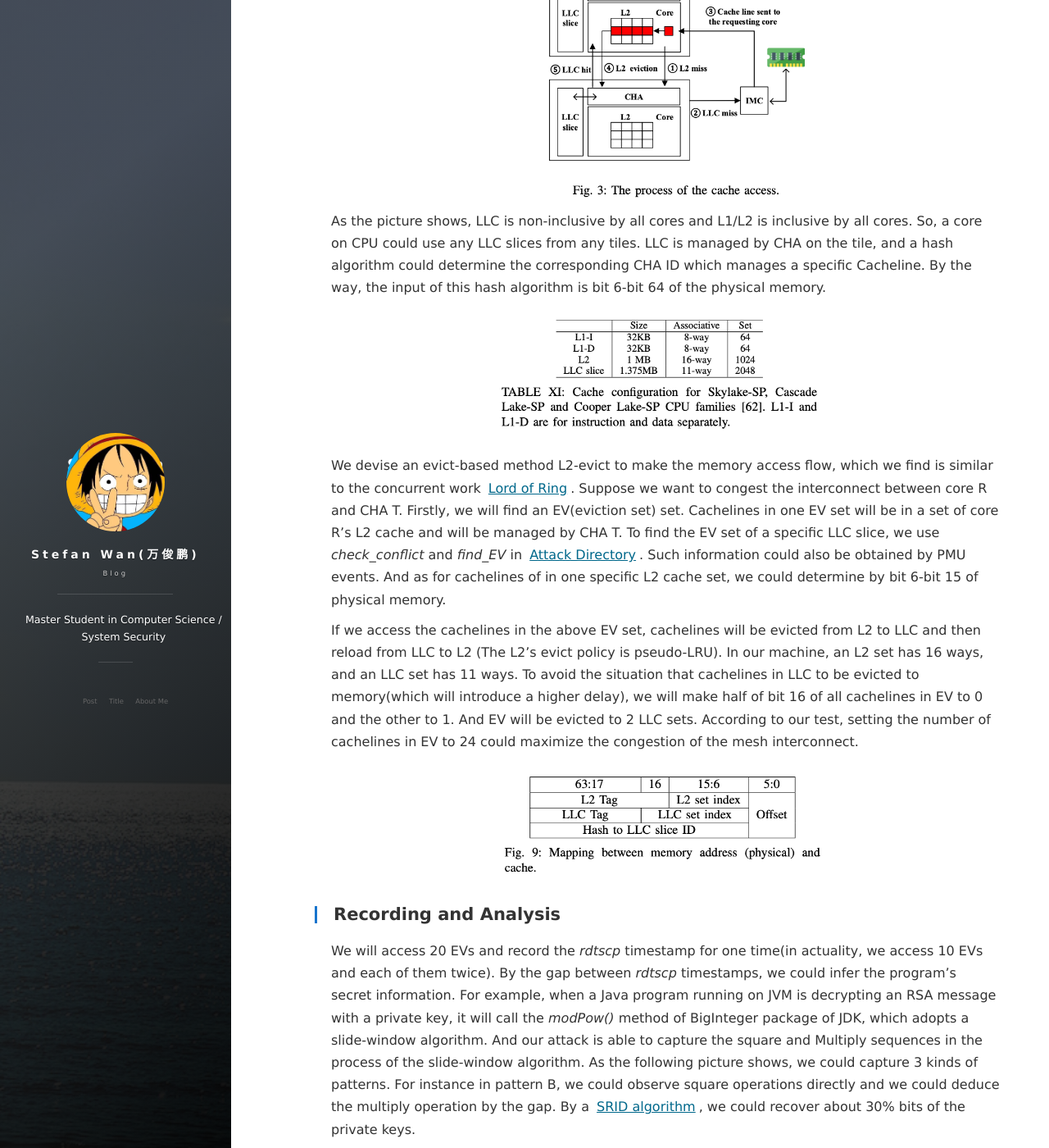
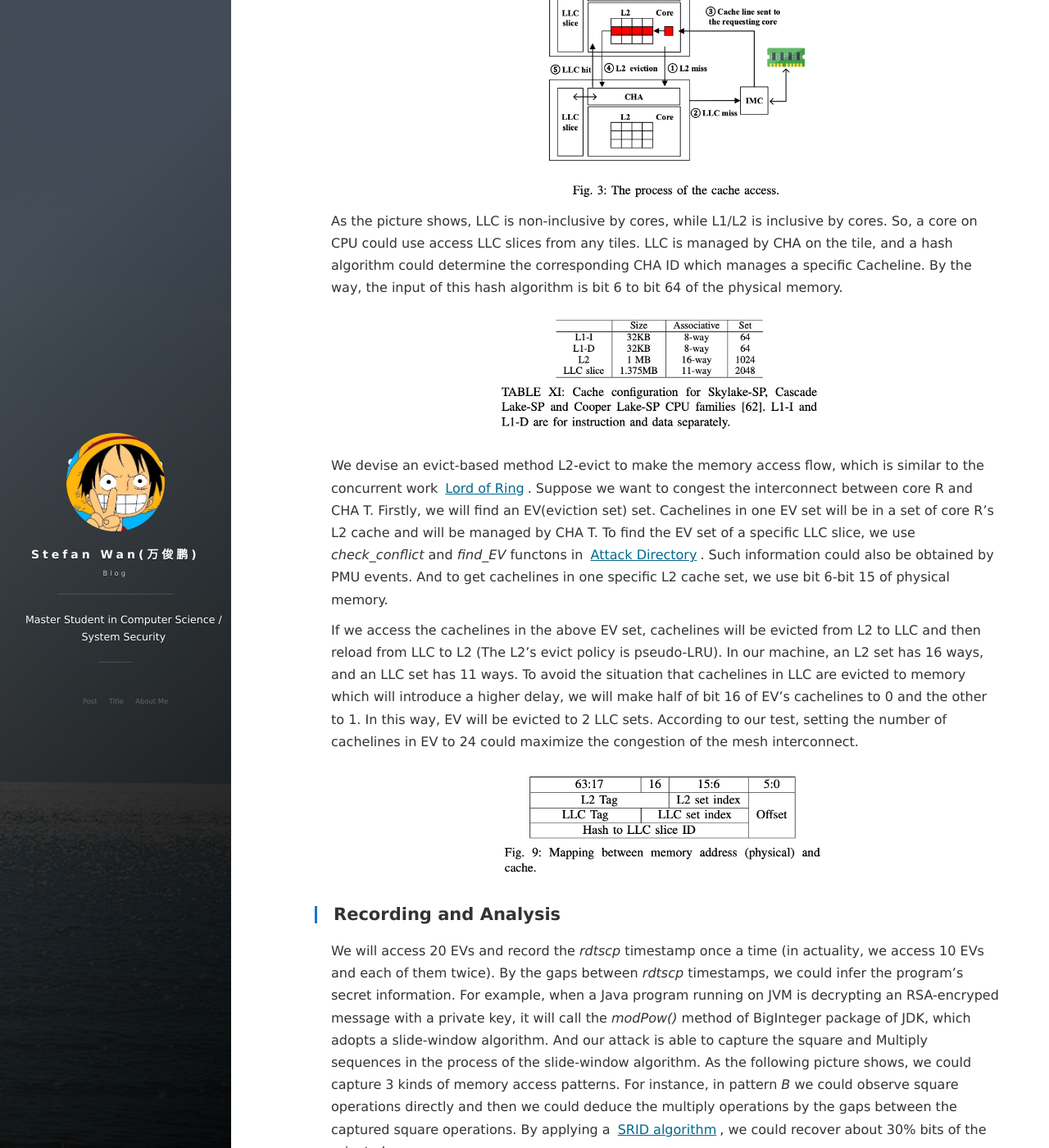
Before and after one commit to stefan1wan/stefan1wan.github.io, a Jekyll site: the page built from _posts/2021-10-8-Mesh_attack.md, in a window 1280 px wide and 1400 px high, scrolled down 2271 px. Shown: the whole window at 82% size. Built offline with Jekyll 4.4.1, drawn with Linux system fonts in a browser that asks for light colours; nearby versions of some CDN libraries; comment, search, counter and statistics services are not loaded; some of the changed text lies outside the part shown.

Commit message:
mesh attack

```diff
--- a/_posts/2021-10-8-Mesh_attack.md
+++ b/_posts/2021-10-8-Mesh_attack.md
@@ -21,31 +21,29 @@ Take an example of Xeon 8260(our experiment environment), there are 28 tiles on
 <!-- ![](/images/posts/Mesh_Attack/Xeon_layout.png) -->
 <img src="/images/posts/Mesh_Attack/Xeon_layout.png" style="zoom:80%" />
 To make point-to-point congestion, we should learn the mapping relationships of tiles, CHAs, and cores.
-Firstly, 4 tiles of 8260 were disabled after it produced. And we will confirm which 4 cores are disabled first.
-This information is contained in register CAPID6. In our machine, bits 2, 3, 21, and 27 are 0.  As a result, the layout is as following:
+Firstly, 4 tiles of 8260 were disabled after it produced. And we will confirm which 4 cores are disabled by reading msr register CAPID6. In our machine, bits 2, 3, 21, and 27 are 0, which means that these four tiles are disabled.  As a result, the layout is as following:
 ![](/images/posts/Mesh_Attack/Tile.png)
-By the way, the ID of tiles and CHAs are growing from top to down and left to right. As a result, CHA 2 is in tile 4.
+By the way, the ID of tiles and CHAs are growing from top to down and left to right. As a result, CHA 2 is in tile 4. In this way, we could map the CHA ID with tile ID for all CHAs.
 
-We now could map the CHA ID with tile ID. And we need to learn the relationships between core ID(core ID is the physical core ID in OS) and CHA ID. We found this information could be got by a PMU event - *LCORE_PMA GV*(Core Power Management Agent Global system state Value). Firstly, we bind the process to a core(ID=X), and do a lot of operations with that process(e.g. access a large volume of memory.) At the same time, we monitor the *LCORE_PMA GV* counter of every CHA(ID=Y). We could observe that the counter on CHA is higher than others. And we have known that core X and CHA Y lay on the same tile because the activities of core X could change the power management state of CHA Y. Repete the above process for core 0 to core 23, we could learn the mappings between core and CHA as the following picture:
+We also need the relationships between core ID(core ID is the physical core ID in OS) and CHA ID. We found this information could be got by a PMU event - *LCORE_PMA GV* (Core Power Management Agent Global system state Value). Firstly, we bind a process to a core(ID=X), and do a lot of operations with that process(e.g. access a large volume of memory.) At the same time, we monitor the *LCORE_PMA GV* counter of every CHA. We could observe that the counter on one CHA(ID=Y) is higher than others. So we can confirm that core X and CHA Y lay on the same tile because the activities of core X could change the power management state of CHA Y. Repete the above procedure from core 0 to core 23, we could learn the mappings between core and CHA as the following picture shows.
 ![](/images/posts/Mesh_Attack/CHA_CORE.png)
 
 ## Point to point mesh interconnect congestion
 <!-- ![](/images/posts/Mesh_Attack/Cache_access.png) -->
 <img src="/images/posts/Mesh_Attack/Cache_access.png" style="zoom:60%" />
-As the picture shows, LLC is non-inclusive by all cores and L1/L2 is inclusive by all cores. So, a core on CPU could use any LLC slices from any tiles. LLC is managed by CHA on the tile, and a hash algorithm could determine the corresponding CHA ID which manages a specific Cacheline. By the way, the input of this hash algorithm is bit 6-bit 64 of the physical memory.
+As the picture shows, LLC is non-inclusive by cores, while L1/L2 is inclusive by cores. So, a core on CPU could use access LLC slices from any tiles. LLC is managed by CHA on the tile, and a hash algorithm could determine the corresponding CHA ID which manages a specific Cacheline. By the way, the input of this hash algorithm is bit 6 to bit 64 of the physical memory.
 <img src="/images/posts/Mesh_Attack/Associative.png" style="zoom:60%" />
 <!-- ![](/images/posts/Mesh_Attack/Associative.png) -->
 
-We devise an evict-based method L2-evict to make the memory access flow, which we find is similar to the concurrent work [Lord of Ring](https://arxiv.org/abs/2103.03443). Suppose we want to congest the interconnect between core R and CHA T. Firstly, we will find an EV(eviction set) set. Cachelines in one EV set will be in a set of core R's L2 cache and will be managed by CHA T. To find the EV set of a specific LLC slice, we use *check_conflict* and *find_EV* in [Attack Directory](https://ieeexplore.ieee.org/stamp/stamp.jsp?tp=&arnumber=8835325&tag=1). Such information could also be obtained by PMU events. And as for cachelines of in one specific L2 cache set, we could determine by bit 6-bit 15 of physical memory.
+We devise an evict-based method L2-evict to make the memory access flow, which is similar to the concurrent work [Lord of Ring](https://arxiv.org/abs/2103.03443). Suppose we want to congest the interconnect between core R and CHA T. Firstly, we will find an EV(eviction set) set. Cachelines in one EV set will be in a set of core R's L2 cache and will be managed by CHA T. To find the EV set of a specific LLC slice, we use *check_conflict* and *find_EV* functons in [Attack Directory](https://ieeexplore.ieee.org/stamp/stamp.jsp?tp=&arnumber=8835325&tag=1). Such information could also be obtained by PMU events. And to get cachelines in one specific L2 cache set, we use bit 6-bit 15 of physical memory.
 
-If we access the cachelines in the above EV set, cachelines will be evicted from L2 to LLC and then reload from LLC to L2 (The L2's evict policy is pseudo-LRU).
-In our machine, an L2 set has 16 ways, and an LLC set has 11 ways. To avoid the situation that cachelines in LLC to be evicted to memory(which will introduce a higher delay), we will make half of bit 16 of all cachelines in EV to 0 and the other to 1. And EV will be evicted to 2 LLC sets. According to our test, setting the number of cachelines in EV to 24 could maximize the congestion of the mesh interconnect.
+If we access the cachelines in the above EV set, cachelines will be evicted from L2 to LLC and then reload from LLC to L2 (The L2's evict policy is pseudo-LRU). In our machine, an L2 set has 16 ways, and an LLC set has 11 ways. To avoid the situation that cachelines in LLC are evicted to memory which will introduce a higher delay, we will make half of bit 16 of EV's cachelines to 0 and the other to 1. In this way, EV will be evicted to 2 LLC sets. According to our test, setting the number of cachelines in EV to 24 could maximize the congestion of the mesh interconnect.
 
 <img src="/images/posts/Mesh_Attack/Mapping.png" style="zoom:60%" />
 <!-- ![](/images/posts/Mesh_Attack/Mapping.png) -->
 
 ## Recording and Analysis
-We will access 20 EVs and record the *rdtscp* timestamp for one time(in actuality, we access 10 EVs and each of them twice). By the gap between *rdtscp* timestamps, we could infer the program's secret information.
-For example, when a Java program running on JVM is decrypting an RSA message with a private key, it will call the *modPow()* method of BigInteger package of JDK, which adopts a slide-window algorithm. And our attack is able to capture the square and Multiply sequences in the process of the slide-window algorithm. As the following picture shows, we could capture 3 kinds of patterns. For instance in pattern B,  we could observe square operations directly and we could deduce the multiply operation by the gap. By a [SRID algorithm](https://eprint.iacr.org/2017/627.pdf), we could recover about 30% bits of the private keys.
+We will access 20 EVs and record the *rdtscp* timestamp once a time (in actuality, we access 10 EVs and each of them twice). By the gaps between *rdtscp* timestamps, we could infer the program's secret information.
+For example, when a Java program running on JVM is decrypting an RSA-encryped message with a private key, it will call the *modPow()* method of BigInteger package of JDK, which adopts a slide-window algorithm. And our attack is able to capture the square and Multiply sequences in the process of the slide-window algorithm. As the following picture shows, we could capture 3 kinds of memory access patterns. For instance, in pattern *B* we could observe square operations directly and then we could deduce the multiply operations by the gaps between the captured square operations. By applying a [SRID algorithm](https://eprint.iacr.org/2017/627.pdf), we could recover about 30% bits of the private keys.
 <img src="/images/posts/Mesh_Attack/Pattern.png" style="zoom:60%" />
 <!-- ![](/images/posts/Mesh_Attack/Pattern.png) -->
```
